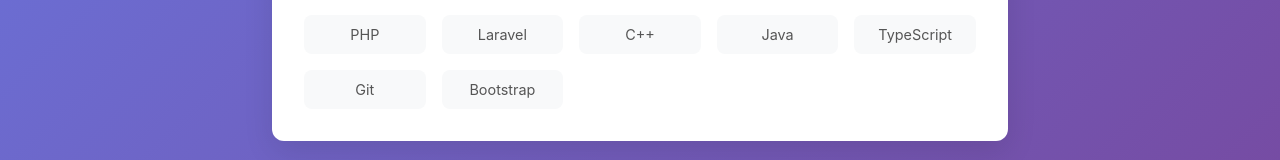
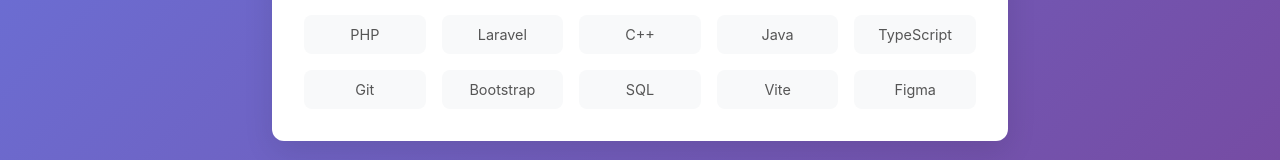
Before and after one commit to DemonHashira/DemonHashira.github.io, a plain HTML site: page index.html in a window 1280 px wide. Shown: the part 773-933 px from the top of the page. Drawn offline with nearby package versions, Linux system fonts and the light colour scheme.

Commit message:
update: add more items to the tech-stack grid

```diff
--- a/index.html
+++ b/index.html
@@ -81,6 +81,9 @@
           <div class="tech-stack__item">TypeScript</div>
           <div class="tech-stack__item">Git</div>
           <div class="tech-stack__item">Bootstrap</div>
+          <div class="tech-stack__item">SQL</div>
+          <div class="tech-stack__item">Vite</div>
+          <div class="tech-stack__item">Figma</div>
         </div>
       </div>
     </div>
```
